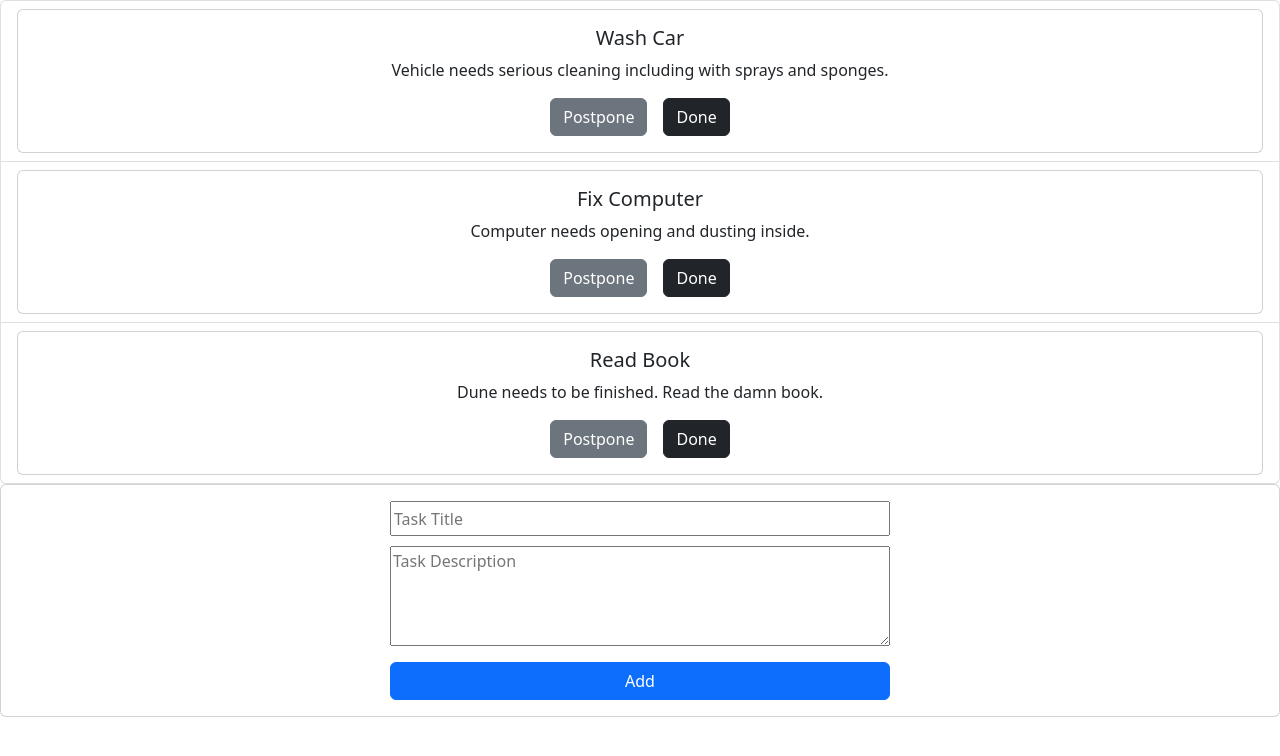
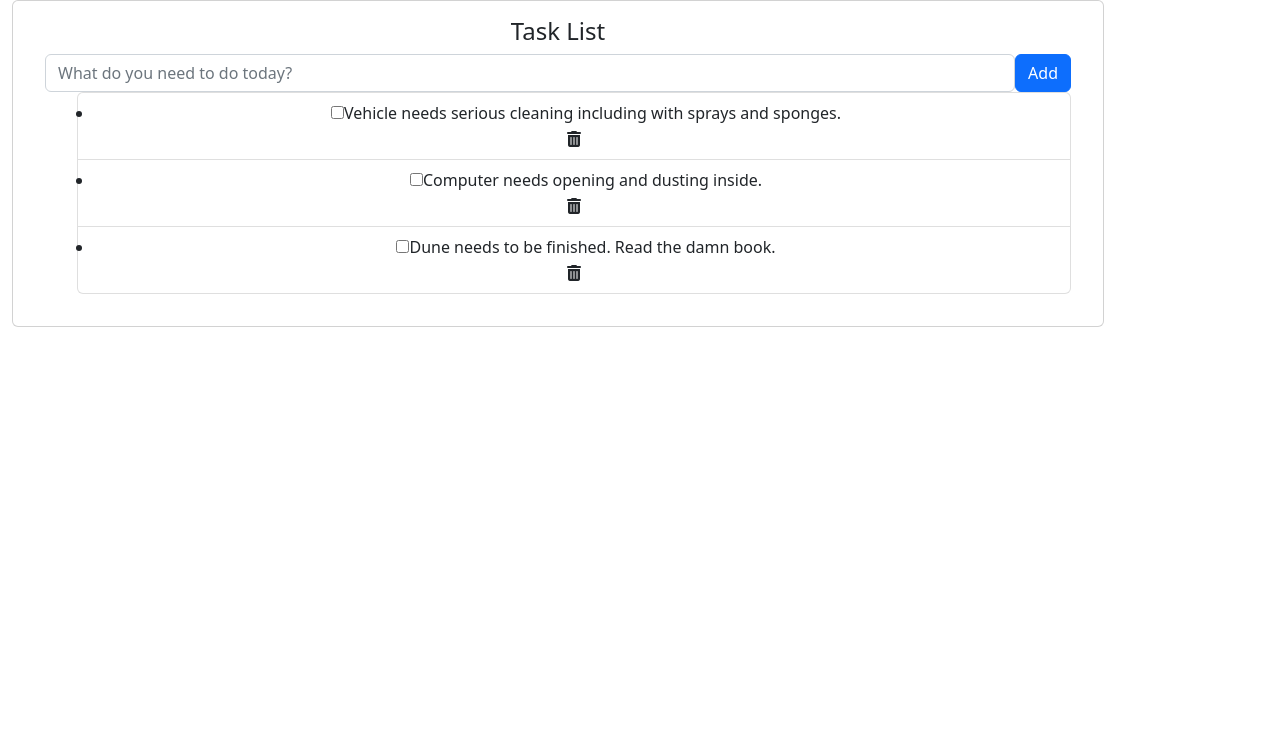
Before and after one commit to abdullahozer11/taskRecorderReact, a React (Create React App) app: page / in a window 1280 px wide. Shown: the top 756 px of the page. Built offline with nearby package versions, Linux system fonts and the light colour scheme.

Commit message:
Redundant functions are removed. Checkbox is handled with toggleCheckbox function and completed tasks go at the end. New tasks appear at the beginning.

```diff
--- a/src/components/TaskList/TaskList.js
+++ b/src/components/TaskList/TaskList.js
@@ -11,21 +11,20 @@ class TaskList extends Component {
             tasks: [
                 {
                     id: 1,
-                    title: "Wash Car",
                     desc: "Vehicle needs serious cleaning including with sprays and sponges.",
+                    isCompleted: false,
                 },
                 {
                     id: 2,
-                    title: "Fix Computer",
                     desc: "Computer needs opening and dusting inside.",
+                    isCompleted: false,
                 },
                 {
                     id: 3,
-                    title: "Read Book",
                     desc: "Dune needs to be finished. Read the damn book.",
+                    isCompleted: false,
                 },
             ],
-            newTaskTitle: '',
             newTaskDescription: '',
         };
     };
@@ -85,21 +84,6 @@ class TaskList extends Component {
         this.setState({tasks});
     };
 
-    postponeTask = (id) => {
-        // Create a shallow copy of the list of tasks
-        const tasksCopy = [...this.state.tasks];
-        // Determine the index of the item to remove
-        const index = tasksCopy.findIndex((item) => item.id === id);
-        // Remove the item from the copied list
-        const [removed] = tasksCopy.splice(index, 1);
-        // Add the removed item back to the end of the copied list
-        tasksCopy.push(removed);
-        // Update the component's state with the modified list of tasks
-        this.setState({
-            tasks: tasksCopy,
-        });
-    };
-
     handleSubmit = (event) => {
         // prevent default form submission behavior
         event.preventDefault();
@@ -107,35 +91,54 @@ class TaskList extends Component {
         this.addTask();
     };
 
-    handleTaskTitleChange = (event) => {
-        // Update the value of the taskTitle state property with the value from the input field
-        this.setState({newTaskTitle: event.target.value});
-    };
-
     handleTaskDescriptionChange = (event) => {
         // Update the value of the taskDescription state property with the value from the input field
         this.setState({newTaskDescription: event.target.value});
     };
 
+    toggleCheckbox(event, id) {
+        const element = event.target;
+        // Find the task with the specified id in the tasks list
+        const task = this.state.tasks.find(task => task.id === id);
+        // If the task was found, toggle its 'completed' property
+        if (task) {
+            task.isCompleted = !task.isCompleted;
+        };
+        // Find the closest parent element with the 'li' tag
+        const listItem = element.closest("li");
+        // Toggle the 'completed' class on the list item
+        listItem.classList.toggle('completed');
+
+        const sortedTasks =  this.state.tasks.sort((a, b) => {
+            if (a.isCompleted && !b.isCompleted) {
+                return 1;
+            } else if (!a.isCompleted && b.isCompleted) {
+                return -1;
+            }
+            return 0;
+        });
+        this.setState({
+            tasks: sortedTasks,
+        });
+    };
+
     addTask = () => {
         // shallow copy of the tasks list
         const tasksCopy = [...this.state.tasks];
-        // check if new task title and new task description data are not empty
-        if (this.state.newTaskTitle.length && this.state.newTaskDescription.length) {
+        // check if new task description data are not empty
+        if (this.state.newTaskDescription.length) {
             // create a new task object using the current state
             const newTask = {
                 id: tasksCopy.length + 1,
-                title: this.state.newTaskTitle,
                 desc: this.state.newTaskDescription,
             };
 
             // add the new task to the tasks list
-            tasksCopy.push(newTask);
+            tasksCopy.unshift(newTask);
 
             // update the state with the new tasks list
             this.setState({
                 tasks: tasksCopy,
-                newTaskTitle: '',
                 newTaskDescription: '',
             });
         }
@@ -145,6 +148,27 @@ class TaskList extends Component {
         const tasks = this.state.tasks;
         return (
             <>
+                <div className="page-content page-container" id="page-content">
+                    <div className="padding">
+                        <div className="row container d-flex justify-content-center">
+                            <div className="col-md-12">
+                                <div className="card px-3">
+                                    <div className="card-body">
+                                        <h4 className="card-title">Task List</h4>
+                                        <div className="add-items d-flex">
+                                            <input type="text"
+                                                   className="form-control todo-list-input"
+                                                   placeholder="What do you need to do today?"
+                                                   onChange={this.handleTaskDescriptionChange}
+                                                   value={this.state.newTaskDescription}
+                                            />
+                                            <button
+                                                onClick={this.handleSubmit}
+                                                className="add btn btn-primary font-weight-bold todo-list-add-btn">Add
+                                            </button>
+                                        </div>
+                                        <div className="list-wrapper">
+                                            <ul className="d-flex flex-column-reverse todo-list">
                                                 <ListGroup>
                                                     {tasks.map((task) => (
                                                         <ListGroup.Item
@@ -154,42 +178,35 @@ class TaskList extends Component {
                                                             onDragOver={this.dragOver}
                                                             onDrop={(event) => this.drop(event, task.id)}
                                                         >
-                            <div className="card">
-                                <div key={task.id} className="card-body">
-                                    <h5 className="card-title">{task.title}</h5>
-                                    <p className="card-text">
+                                                            <li key={task.id}>
+                                                                <div className="form-check">
+                                                                    <label className="form-check-label">
+                                                                        <input className="checkbox"
+                                                                               type="checkbox"
+                                                                               onChange={(event) => this.toggleCheckbox(event, task.id)}
+                                                                        />
                                                                         {task.desc}
-                                    </p>
-                                    <button onClick={() => this.postponeTask(task.id)}
-                                            className="card-link btn btn-secondary">Postpone
-                                    </button>
-                                    <button onClick={() => this.terminateTask(task.id)}
-                                            className="card-link btn btn-dark">Done
-                                    </button>
+                                                                        <i className="input-helper"></i></label>
                                                                 </div>
-                            </div>
+                                                                <i onClick={() => this.terminateTask(task.id)}
+                                                                   className="fa fa-trash delete-task-button"
+                                                                   aria-hidden="true"></i>
+                                                            </li>
                                                         </ListGroup.Item>
                                                     ))}
                                                 </ListGroup>
-
-                <div className="card">
-                    <div className="card-body">
-                        <form onSubmit={this.handleSubmit}>
-                            <input type="text" id="task-title" className="card-text" placeholder={"Task Title"}
-                                   value={this.state.newTaskTitle}
-                                   onChange={this.handleTaskTitleChange}/>
-                            <br/>
-                            <textarea id="task-description" className="card-text" placeholder={"Task Description"}
-                                      value={this.state.newTaskDescription}
-                                      onChange={this.handleTaskDescriptionChange}/>
-                            <br/>
-                            <button id="task-add-button" type="submit" className="card-link btn btn-primary">Add</button>
-                        </form>
+                                            </ul>
+                                        </div>
+                                    </div>
+                                </div>
+                            </div>
+                        </div>
                     </div>
                 </div>
             </>
         );
-    };
+    }
+    ;
 }
 
 export default TaskList;
```
Lines whose indentation alone changed are shown as unchanged.
